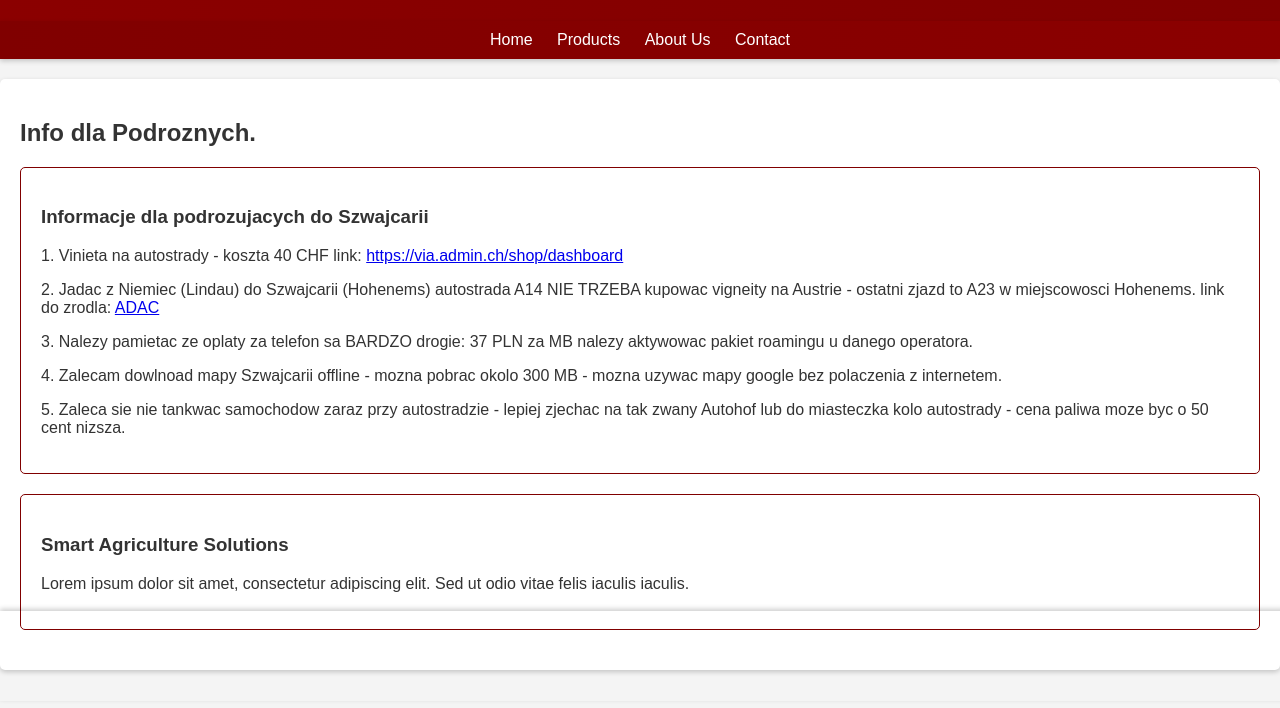
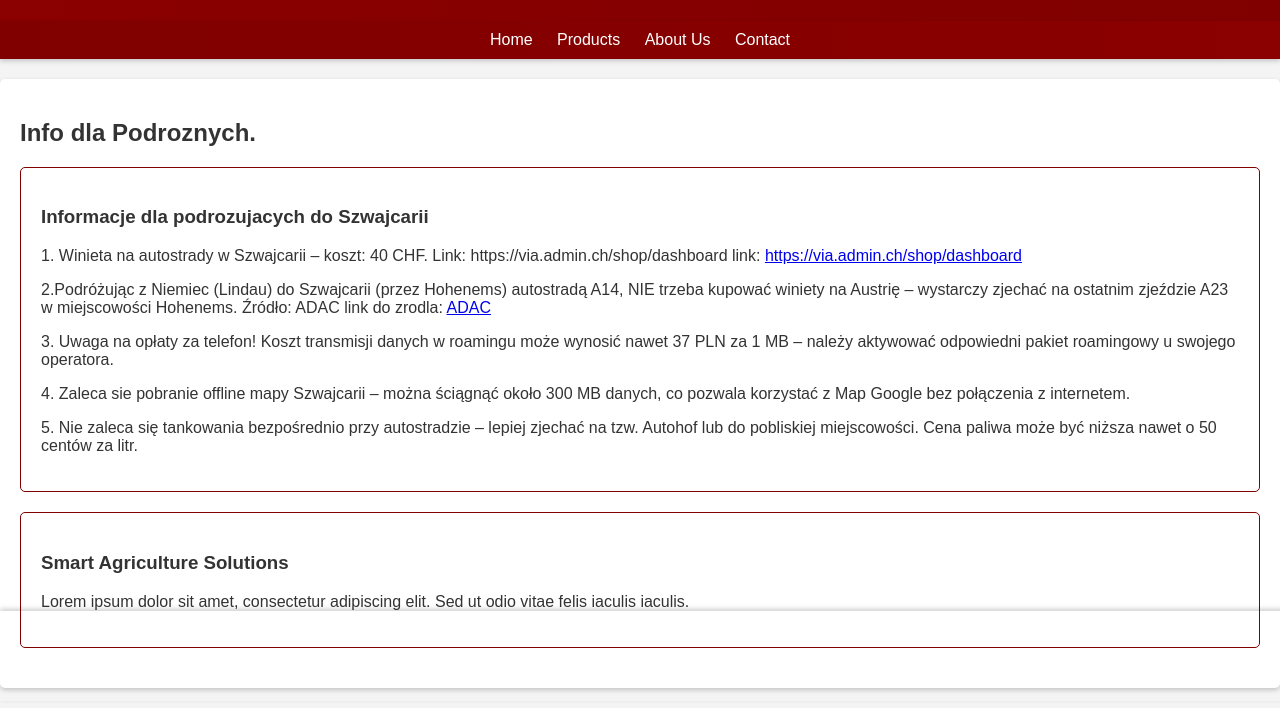
Before and after one commit to texmatic/mainpage, a plain HTML site: page szwajcaria.html in a window 1280 px wide. Shown: the part 99-807 px from the top of the page. Drawn offline with Linux system fonts and the light colour scheme.

Commit message:
Update szwajcaria.html

```diff
--- a/szwajcaria.html
+++ b/szwajcaria.html
@@ -22,11 +22,12 @@
         <h2>Info dla Podroznych.</h2>
         <div class="product">
             <h3>Informacje dla podrozujacych do Szwajcarii</h3>
-            <p>1. Vinieta na autostrady - koszta 40 CHF   link:     <a href="https://via.admin.ch/shop/dashboard">https://via.admin.ch/shop/dashboard </a> </p>
-             <p>2. Jadac z Niemiec (Lindau) do Szwajcarii (Hohenems) autostrada A14 NIE TRZEBA kupowac vigneity na  Austrie - ostatni zjazd to A23 w miejscowosci Hohenems.   link do zrodla: <a href="https://www.adac.de/verkehr/oesterreich-teilstrecken-mautfrei/"> ADAC </a> </p>
-       <p>3. Nalezy pamietac ze oplaty za telefon sa BARDZO drogie: 37 PLN za MB nalezy aktywowac pakiet roamingu u danego operatora.</p>
-<p>4. Zalecam dowlnoad mapy Szwajcarii offline - mozna pobrac okolo 300 MB - mozna uzywac mapy google bez polaczenia z internetem.  </p>
-            <p>5. Zaleca sie nie tankwac samochodow zaraz przy autostradzie - lepiej zjechac na tak zwany Autohof lub do miasteczka kolo autostrady - cena paliwa moze byc o 50 cent nizsza.</p>
+            <p>1. Winieta na autostrady w Szwajcarii – koszt: 40 CHF. Link: https://via.admin.ch/shop/dashboard   link:     <a href="https://via.admin.ch/shop/dashboard">https://via.admin.ch/shop/dashboard </a> </p>
+             <p>2.Podróżując z Niemiec (Lindau) do Szwajcarii (przez Hohenems) autostradą A14, NIE trzeba kupować winiety na Austrię – wystarczy zjechać na ostatnim zjeździe A23 w miejscowości Hohenems.
+Źródło: ADAC   link do zrodla: <a href="https://www.adac.de/verkehr/oesterreich-teilstrecken-mautfrei/"> ADAC </a> </p>
+       <p>3. Uwaga na opłaty za telefon! Koszt transmisji danych w roamingu może wynosić nawet 37 PLN za 1 MB – należy aktywować odpowiedni pakiet roamingowy u swojego operatora.</p>
+<p>4. Zaleca sie pobranie offline mapy Szwajcarii – można ściągnąć około 300 MB danych, co pozwala korzystać z Map Google bez połączenia z internetem.  </p>
+            <p>5. Nie zaleca się tankowania bezpośrednio przy autostradzie – lepiej zjechać na tzw. Autohof lub do pobliskiej miejscowości. Cena paliwa może być niższa nawet o 50 centów za litr.</p>
         </div>
 
         <div class="product">
```
